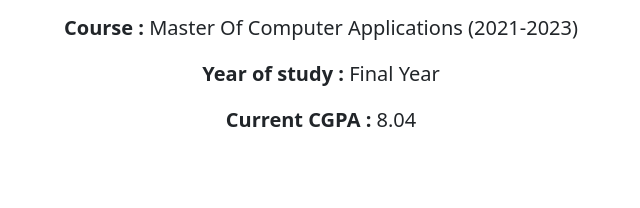
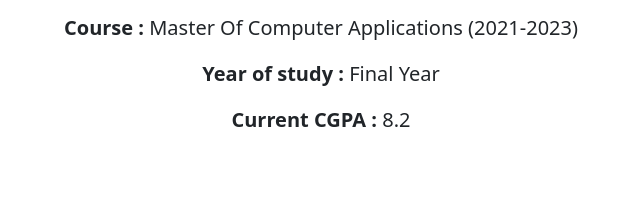
Before and after one commit to PriyaSaini26/PriyaSaini.gibhub.io, a plain HTML site: page index.html in a window 1280 px wide. Shown: the part 1295-1503 px from the top of the page, 461-1101 px from the left. Drawn offline with nearby package versions, Linux system fonts and the light colour scheme.

Commit message:
Update index.html

```diff
--- a/index.html
+++ b/index.html
@@ -48,7 +48,7 @@
                     <p><b>Post-Graduation :</b> Harcourt Butler Technical University,Kanpur</p>
                     <p><b>Course : </b>Master Of Computer Applications (2021-2023)</p>
                     <p><b>Year of study :</b> Final Year</p>
-                    <p><b>Current CGPA :</b> 8.04</p>
+                    <p><b>Current CGPA :</b> 8.2</p>
 
                     <br><br>
 
```
